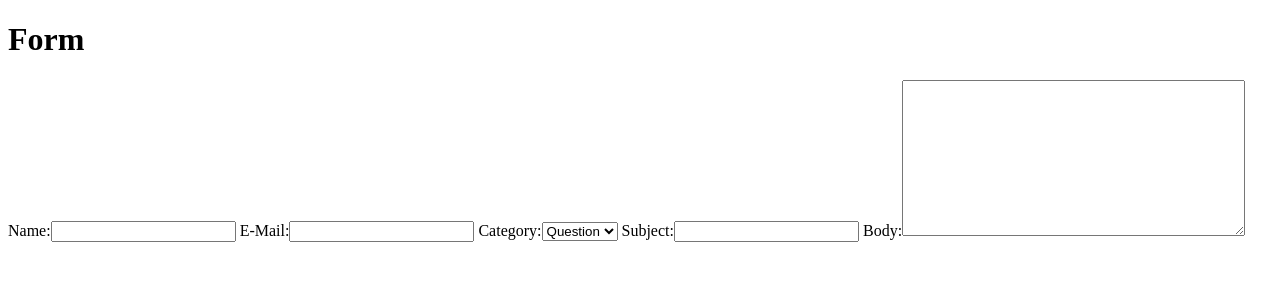
After one commit to auliafitriyani/cobaproject, a Django app: page /coba/contact/ in a window 1280 px wide. The commit adds this page. Shown: the top 300 px of the page. Run offline with Django 3.2, Linux system fonts and the light colour scheme.

Commit message:
first commit

```diff
--- /dev/null
+++ b/cobaapp/forms.py
@@ -0,0 +1,8 @@
+from django import forms
+
+class ContactForm(forms.Form):
+    name = forms.CharField()
+    email = forms.EmailField(label = 'E-Mail')
+    category = forms.ChoiceField(choices=[('question','Question'), ('other', 'Other')])
+    subject = forms.CharField(required=False)
+    body = forms.CharField(widget=forms.Textarea)
--- a/cobaapp/urls.py
+++ b/cobaapp/urls.py
@@ -7,4 +7,6 @@ app_name = 'cobaapp'
 urlpatterns=[
     url(r'^index/$',views.index,name='index'),
     url(r'^dua/$',views.dua,name='dua'),
+    url(r'^format/$',views.format,name='format'),
+    url(r'^contact/$',views.contact,name='contact'),
 ]
--- a/cobaapp/views.py
+++ b/cobaapp/views.py
@@ -1,12 +1,19 @@
 from django.shortcuts import render
-
+from cobaapp.models import Employee
+from django.http import HttpResponse
+from .forms import ContactForm
 # Create your views here.
 def index(request):
     return render(request,'cobaapp/index.html')
 
 def dua(request):
-    return render(request,'cobaapp/dua.html')
+    istekler = Employee.objects.all()
+    context = {'istekler':istekler}
+    return render(request,'cobaapp/dua.html',context)
 
-def people(request):
-    istekler = Employee.objects.all()
-    return render(request, 'dua.html', locals())
+def format(request):
+    return render(request,'cobaapp/format.html')
+
+def contact(request):
+    form = ContactForm()
+    return render(request, 'cobaapp/format.html', {'form':form})
--- a/templates/cobaapp/dua.html
+++ b/templates/cobaapp/dua.html
@@ -23,7 +23,7 @@
           </tr>
         </thead>
         <tbody>
-          {% for item in istekler %}
+          {% for Employee in istekler %}
           <tr>
             <td>{{ Employee.first_name }}</td>
             <td>{{ Employee.last_name }}</td>
--- /dev/null
+++ b/templates/cobaapp/format.html
@@ -0,0 +1,11 @@
+<!DOCTYPE html>
+<html lang="en" dir="ltr">
+  <head>
+    <meta charset="utf-8">
+    <title>Form</title>
+  </head>
+  <body>
+    <h1>Form</h1>
+    {{ form }}
+  </body>
+</html>
--- a/templates/cobaapp/index.html
+++ b/templates/cobaapp/index.html
@@ -60,6 +60,7 @@ https://templatemo.com/tm-548-training-studio
                             <li class="scroll-to-section"><a href="#schedule">Schedules</a></li>
                             <li class="scroll-to-section"><a href="#contact-us">Contact</a></li>
                             <li class="main-button"><a href="{% url 'cobaapp:dua'%}">Sign Up</a></li>
+                            <li class="main-button"><a href="{% url 'cobaapp:format'%}">Form</a></li>
                         </ul>
                         <a class='menu-trigger'>
                             <span>Menu</span>
```
Also changed, not shown: cobaapp/migrations/0001_initial.py (added), cobaapp/migrations/0002_ticket.py (added), db.sqlite3.
